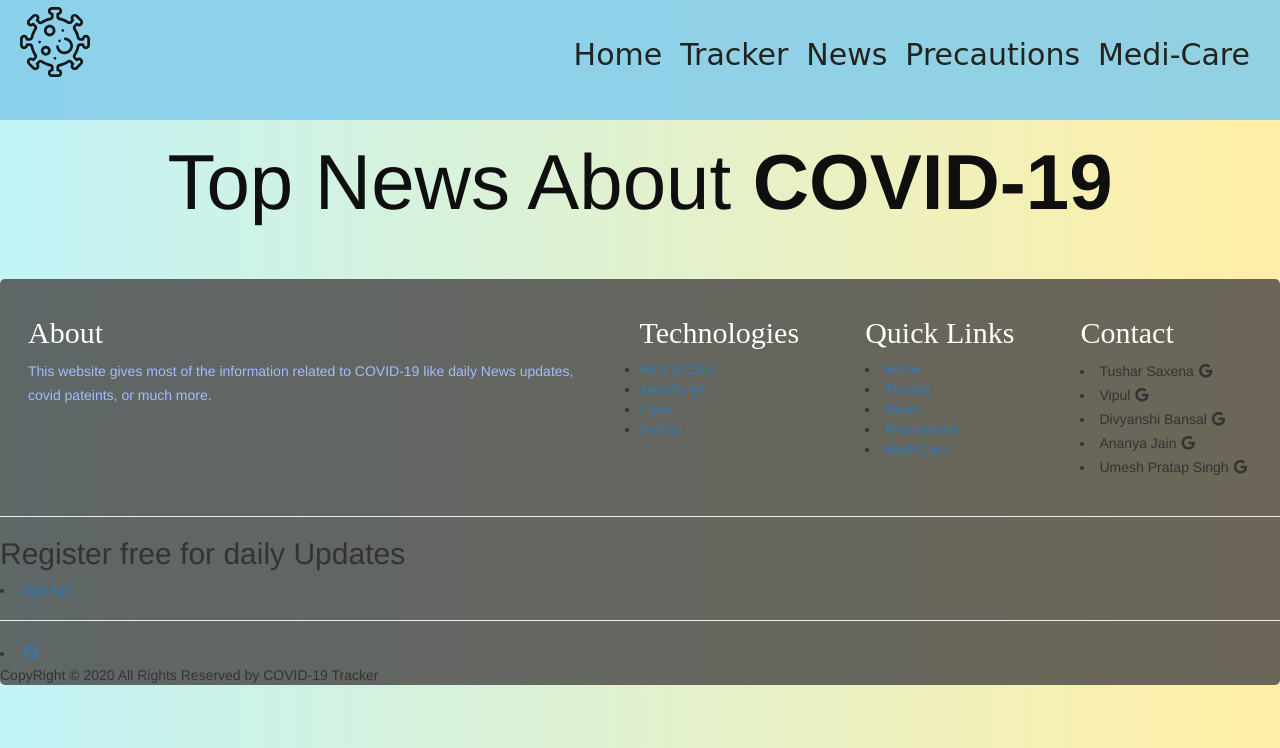
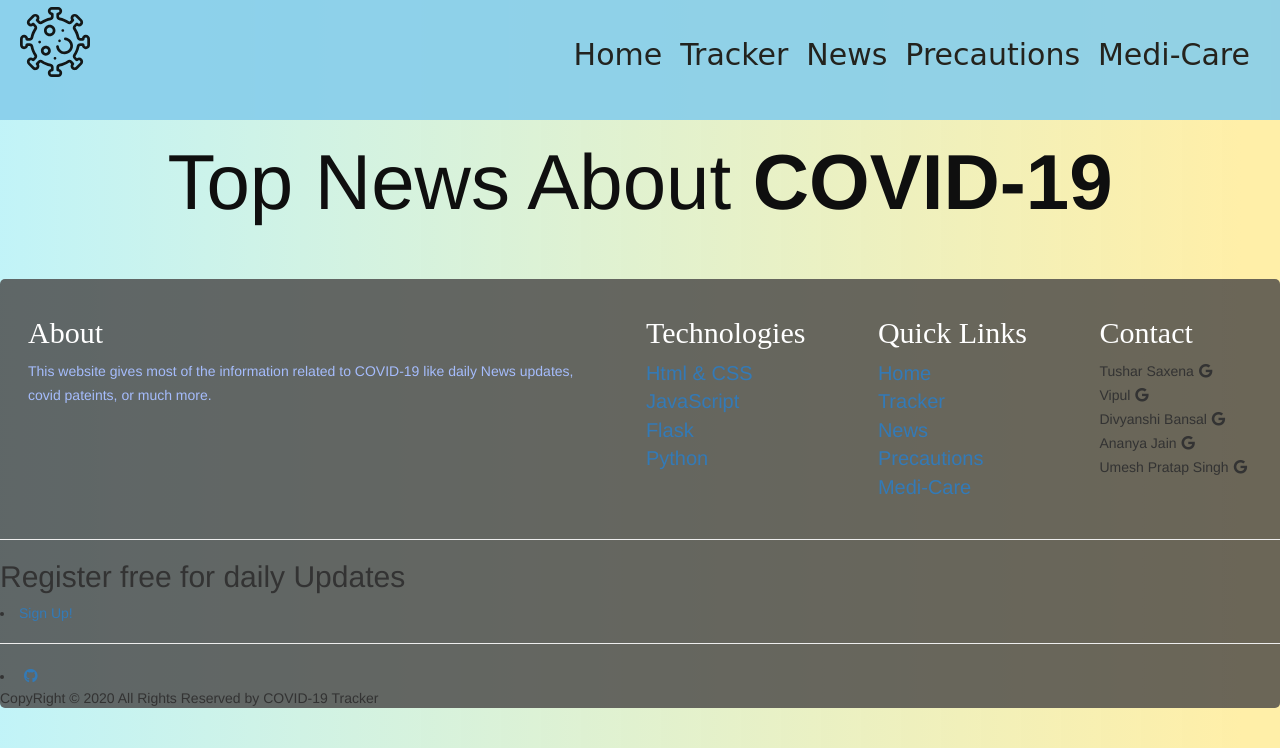
Before and after one commit to Tusharsaxena3112/Covid-19, a Flask app: page /news in a window 1280 px wide. Shown: the top 748 px of the page. Run offline with Flask 2, Linux system fonts and the light colour scheme; some libraries are stand-ins or nearby versions.

Commit message:
inc. font size

```diff
--- a/static/css/news.css
+++ b/static/css/news.css
@@ -171,13 +171,19 @@ footer i{
   font-family: "Zilla Slab" , serif ;
   color: white;
 }
-.about p , .tech p{
+.about p {
   color: rgb(165, 188, 252);
   text-align: justify;
   line-height: 24px;
   margin-top: 9px;
 }
+.sec-1 li {
+  list-style: none;
+}
+.sec-1 li a{
+  font-size: 20px;
 
+}
 
 
 
```
